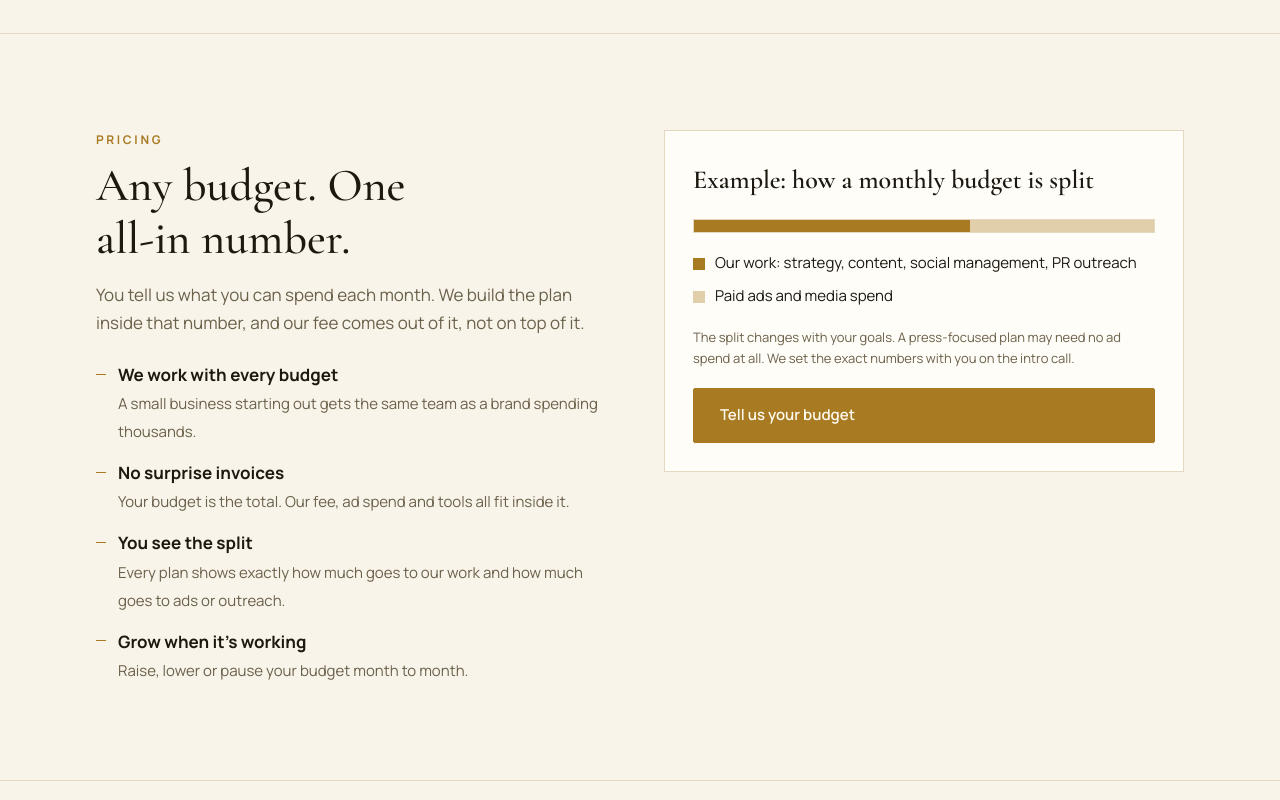
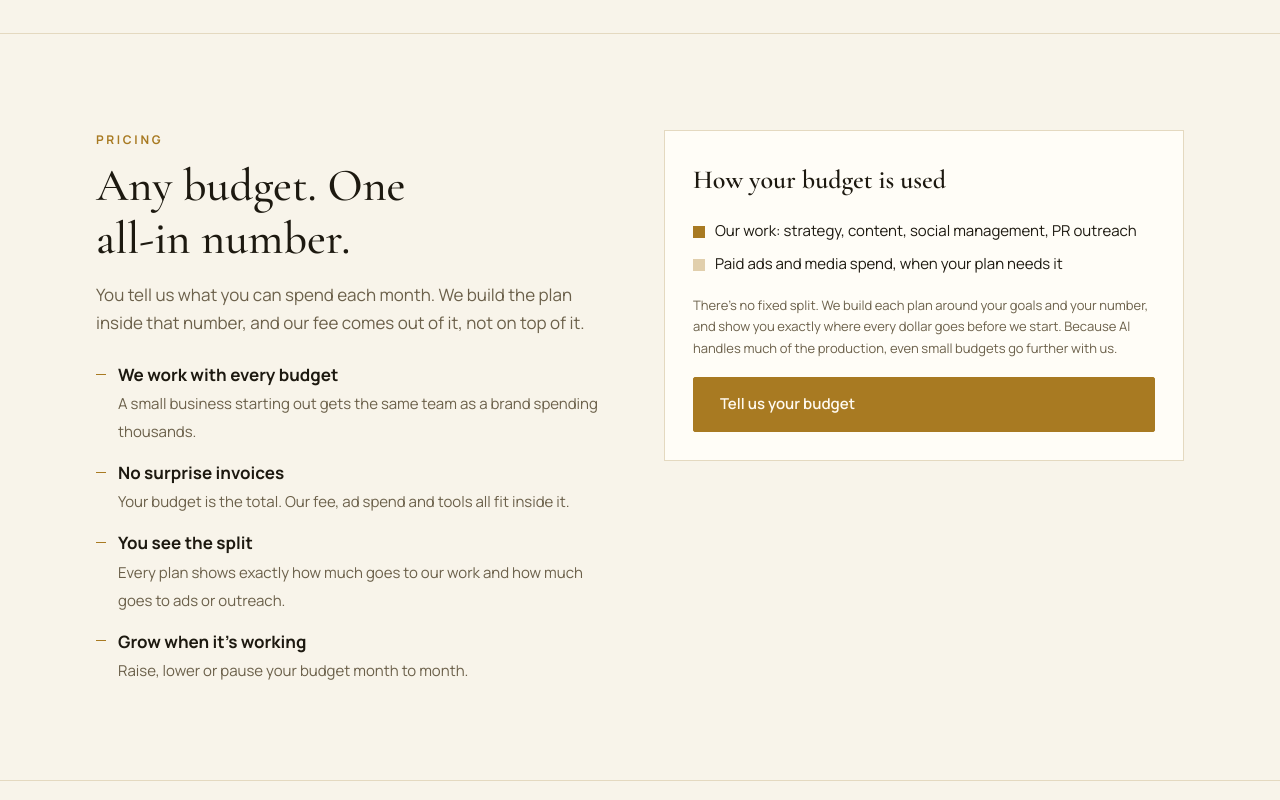
Before and after one commit to MoneyMir22/Mir-PRos, a plain HTML site: page index.html in a window 1280 px wide. Shown: the part 2840-3640 px from the top of the page. Drawn offline with nearby package versions, Linux system fonts and the light colour scheme.

Commit message:
Replace fixed budget split with flexible pricing copy
Co-Authored-By: Claude Opus 5.5 <noreply@anthropic.com>
Claude-Session: https://claude.ai/code/session_01UQ1gAFSRG7jhMgdXn12Yj3

```diff
--- a/index.html
+++ b/index.html
@@ -122,10 +122,6 @@ h2{font-family:var(--f-display);font-weight:500;font-size:clamp(30px,4.2vw,46px)
 .budget > *{min-width:0}
 .split{background:var(--surface);border:1px solid var(--line);padding:28px;display:grid;gap:18px}
 .split h3{font-family:var(--f-display);font-size:26px;font-weight:600;margin:0}
-.bar{display:flex;height:14px;border:1px solid var(--line)}
-.bar span{display:block;height:100%}
-.bar .a{background:var(--gold);width:60%}
-.bar .b{background:color-mix(in srgb,var(--gold) 35%,transparent);width:40%}
 .legend{display:grid;gap:8px;font-size:15px}
 .legend div{display:flex;align-items:center;gap:10px}
 .sw{width:12px;height:12px;flex:none}
@@ -271,14 +267,13 @@ footer .wrap{display:flex;justify-content:space-between;gap:16px;flex-wrap:wrap}
           <li><b>Grow when it's working</b><span>Raise, lower or pause your budget month to month.</span></li>
         </ul>
       </div>
-      <div class="split" aria-label="Example of how a monthly budget is split">
-        <h3>Example: how a monthly budget is split</h3>
-        <div class="bar" aria-hidden="true"><span class="a"></span><span class="b"></span></div>
+      <div class="split" aria-label="How your budget is used">
+        <h3>How your budget is used</h3>
         <div class="legend">
           <div><span class="sw" style="background:var(--gold)"></span>Our work: strategy, content, social management, PR outreach</div>
-          <div><span class="sw" style="background:color-mix(in srgb,var(--gold) 35%,transparent)"></span>Paid ads and media spend</div>
+          <div><span class="sw" style="background:color-mix(in srgb,var(--gold) 35%,transparent)"></span>Paid ads and media spend, when your plan needs it</div>
         </div>
-        <p class="note">The split changes with your goals. A press-focused plan may need no ad spend at all. We set the exact numbers with you on the intro call.</p>
+        <p class="note">There's no fixed split. We build each plan around your goals and your number, and show you exactly where every dollar goes before we start. Because AI handles much of the production, even small budgets go further with us.</p>
         <a class="btn primary" href="#contact">Tell us your budget</a>
       </div>
     </div>
```
